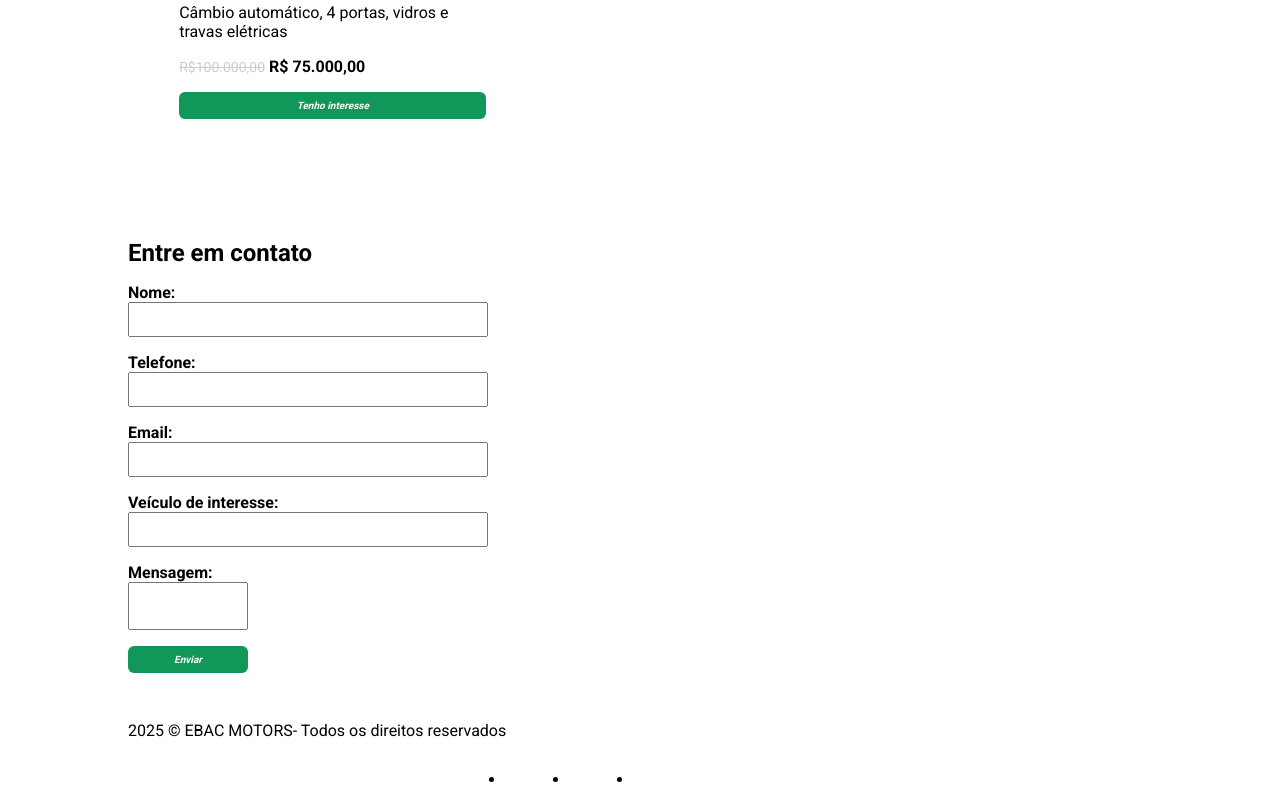
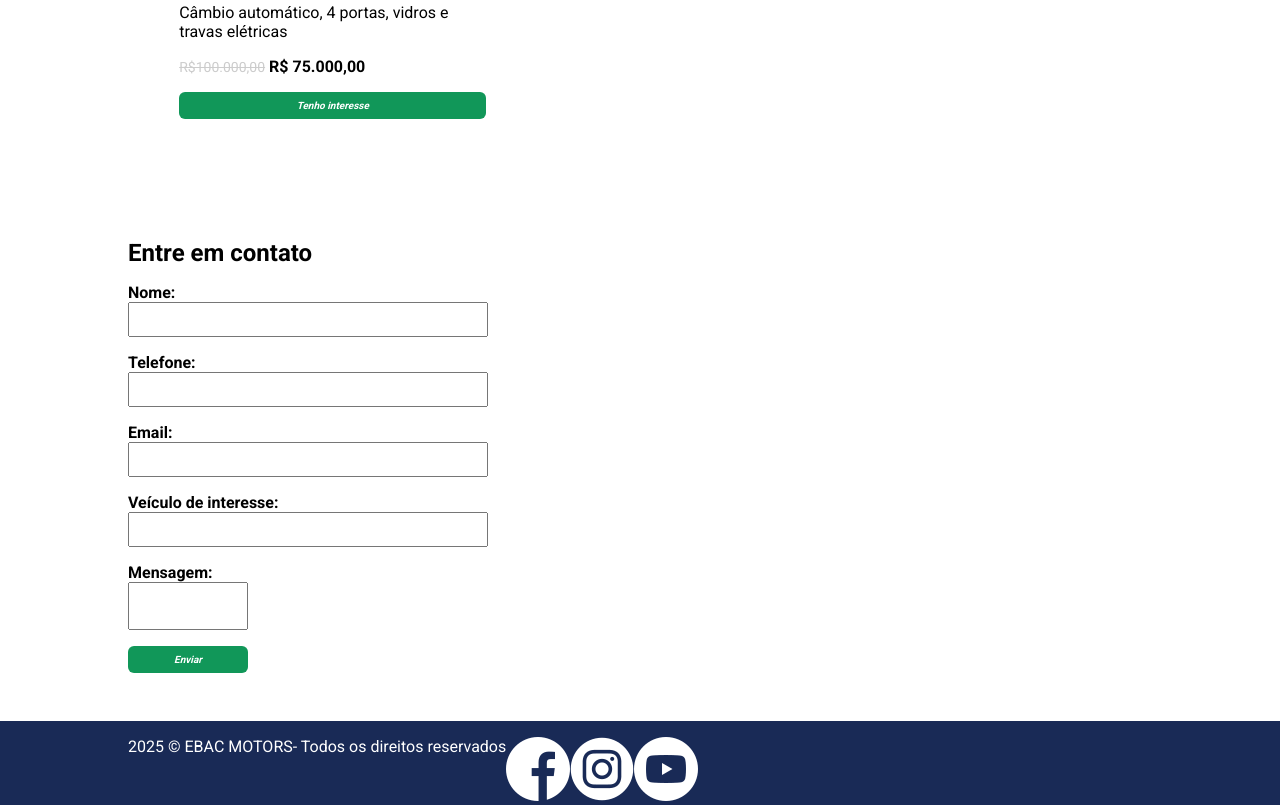
Before and after one commit to SaraMonique13/ebac-motors, a plain HTML site: page index.html in a window 1280 px wide. Shown: the part 3021-3826 px from the top of the page. Drawn offline with nearby package versions, Linux system fonts and the light colour scheme.

Commit message:
style footer

```diff
--- a/main.css
+++ b/main.css
@@ -15,7 +15,7 @@ html{
     margin: 0 auto;
 }
 
-header {
+header, footer {
     background-color: #192a56;
     padding-top: 16px ;
     color: #fff;
@@ -160,3 +160,11 @@ form, textarea{
 form button{
     max-width: 120px;
 }
+
+footer li{
+    list-style: none;
+}
+
+footer li img{
+
+}
```
